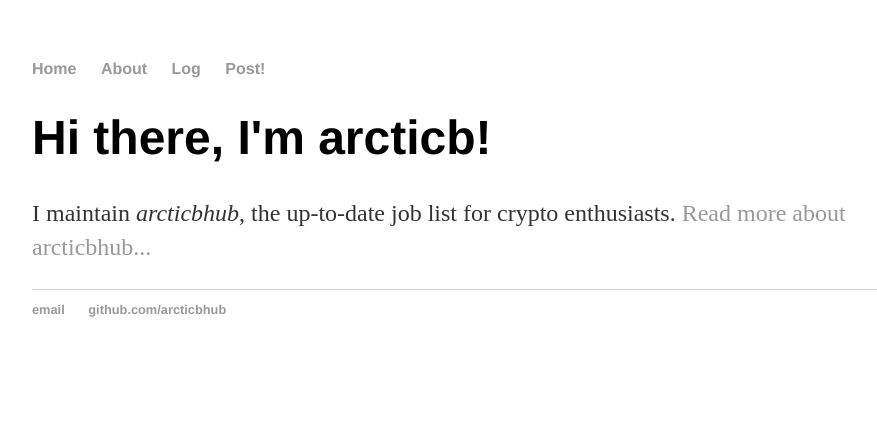
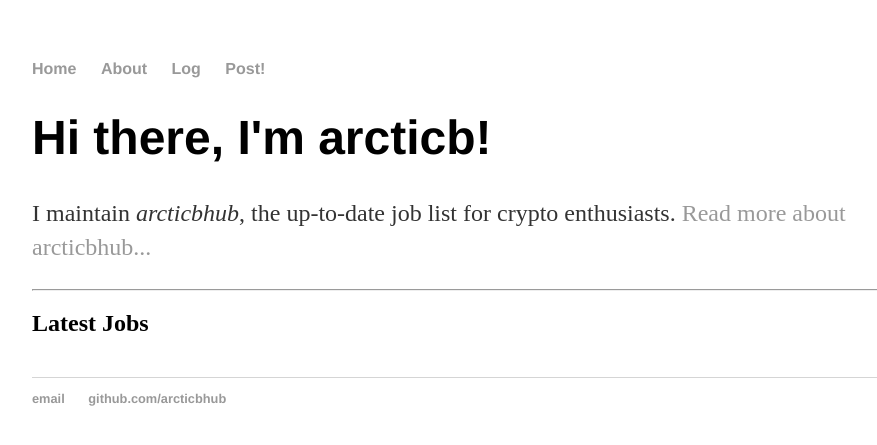
Before and after one commit to arcticbhub/arcticbhub.github.io, a Jekyll site: the page built from index.html, in a window 1280 px wide. Shown: the top 445 px of the page, without its empty margins (160-1037 px from the left). Built offline with Jekyll 4.4.1, drawn with Linux system fonts in a browser that asks for light colours.

Commit message:
add job loop on index

```diff
--- a/index.html
+++ b/index.html
@@ -7,3 +7,14 @@ title: arcticbhub - crypto jobs
 	<h1>Hi there, I'm arcticb!</h1>
 	<p>I maintain <em>arcticbhub</em>, the up-to-date job list for crypto enthusiasts. <a href="/about">Read more about arcticbhub...</a></p>
 </div><!-- /.blurb -->
+
+<hr>
+
+<h2>Latest Jobs</h2>
+<ul class="posts">
+
+{% assign sorted-posts = site.posts | where: "categories","job" %}
+{% for post in sorted-posts %}
+<li><span>{{ post.date | date_to_string }}</span> » <a href="{{ post.url }}" title="{{ post.title }}">{{ post.title }}</a></li>
+{% endfor %}
+</ul>
```
